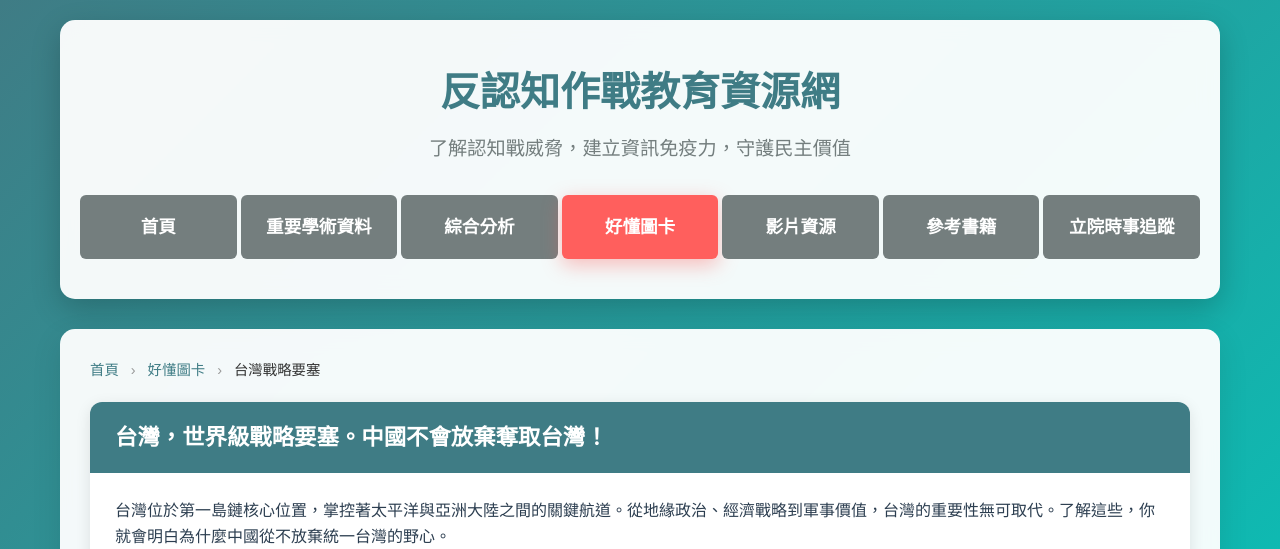
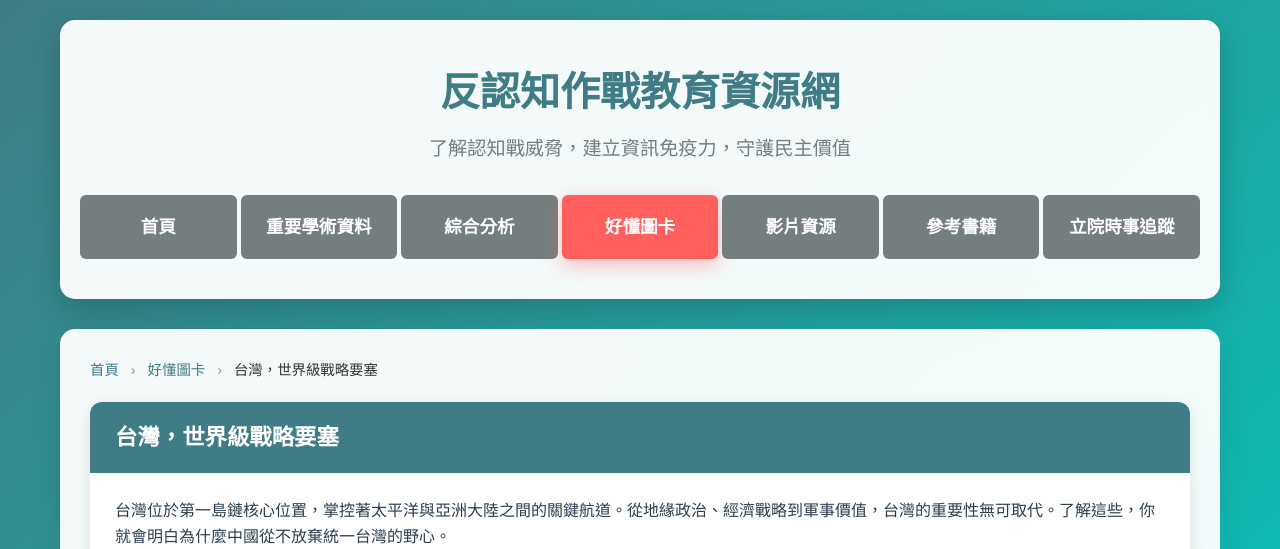
Before and after one commit to keroyu/anti-cw, a Jekyll site: the page built from cards/taiwan-importance/index.html, in a window 1280 px wide. Shown: the top 549 px of the page. Built offline with Jekyll 4.4.1, drawn with Linux system fonts in a browser that asks for light colours; grey boxes are pictures that could not be loaded.

Commit message:
同步圖卡分頁標題與目錄頁面一致
🤖 Generated with [Claude Code](https://claude.com/claude-code)

Co-Authored-By: Claude Opus 4.5 <noreply@anthropic.com>

```diff
--- a/cards/propaganda-narrative/index.html
+++ b/cards/propaganda-narrative/index.html
@@ -13,7 +13,7 @@ nav_id: cards
     <span class="separator">›</span>
     <a href="{{ '/cards/' | relative_url }}">好懂圖卡</a>
     <span class="separator">›</span>
-    <span class="current">輿論敘事手法</span>
+    <span class="current">中國認知作戰的輿論敘事手法</span>
 </nav>
 
 <div class="card-detail-page">
--- a/cards/taiwan-importance/index.html
+++ b/cards/taiwan-importance/index.html
@@ -1,6 +1,6 @@
 ---
 layout: default
-title: 台灣戰略要塞 - 好懂圖卡 | 反認知作戰教育資源網
+title: 台灣，世界級戰略要塞 - 好懂圖卡 | 反認知作戰教育資源網
 description: 台灣位於第一島鏈核心位置，掌控著太平洋與亞洲大陸之間的關鍵航道。了解台灣的地緣政治、經濟戰略與軍事價值，明白為什麼中國從不放棄統一台灣的野心。
 keywords: 台灣戰略,第一島鏈,地緣政治,台海關係,中國威脅
 image: /img/simple-cards/taiwan-important_1.jpg
@@ -13,12 +13,12 @@ nav_id: cards
     <span class="separator">›</span>
     <a href="{{ '/cards/' | relative_url }}">好懂圖卡</a>
     <span class="separator">›</span>
-    <span class="current">台灣戰略要塞</span>
+    <span class="current">台灣，世界級戰略要塞</span>
 </nav>
 
 <div class="card-detail-page">
     <div class="card-detail-header">
-        <h1>台灣，世界級戰略要塞。中國不會放棄奪取台灣！</h1>
+        <h1>台灣，世界級戰略要塞</h1>
     </div>
     <div class="card-detail-content">
         <p class="card-description">
```
